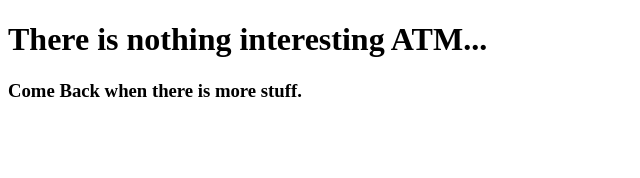
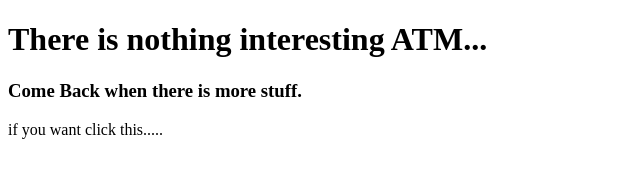
Before and after one commit to lancelee2885/lancelee2885.github.io, a plain HTML site: page index.html in a window 1280 px wide. Shown: the whole page, without its empty margins (0-640 px from the left). Drawn offline with Linux system fonts and the light colour scheme.

Commit message:
Update index.html

```diff
--- a/index.html
+++ b/index.html
@@ -8,5 +8,6 @@
 <body>
     <h1>There is nothing interesting ATM...</h1>
     <h3>Come Back when there is more stuff.</h3>
+    <h5<a href="">if you want click this.....</a></h5>
 </body>
 </html>
```
